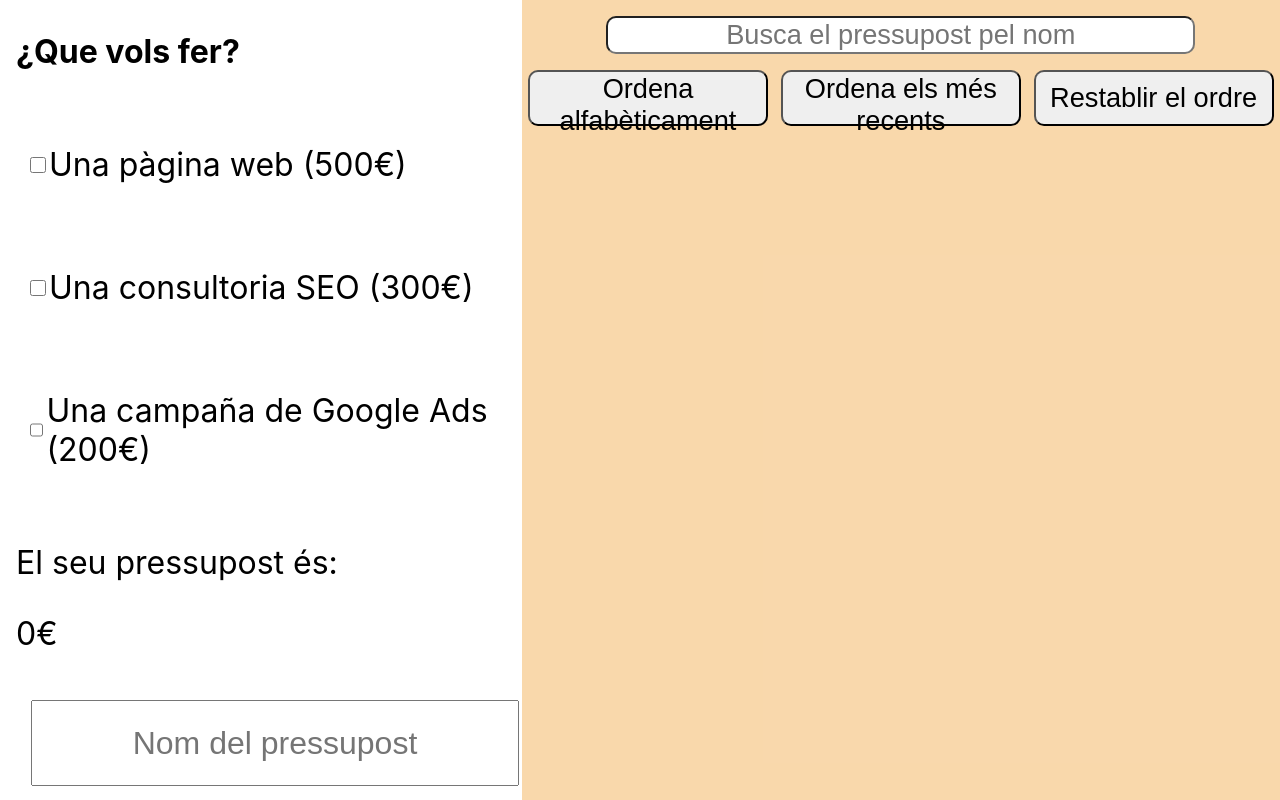
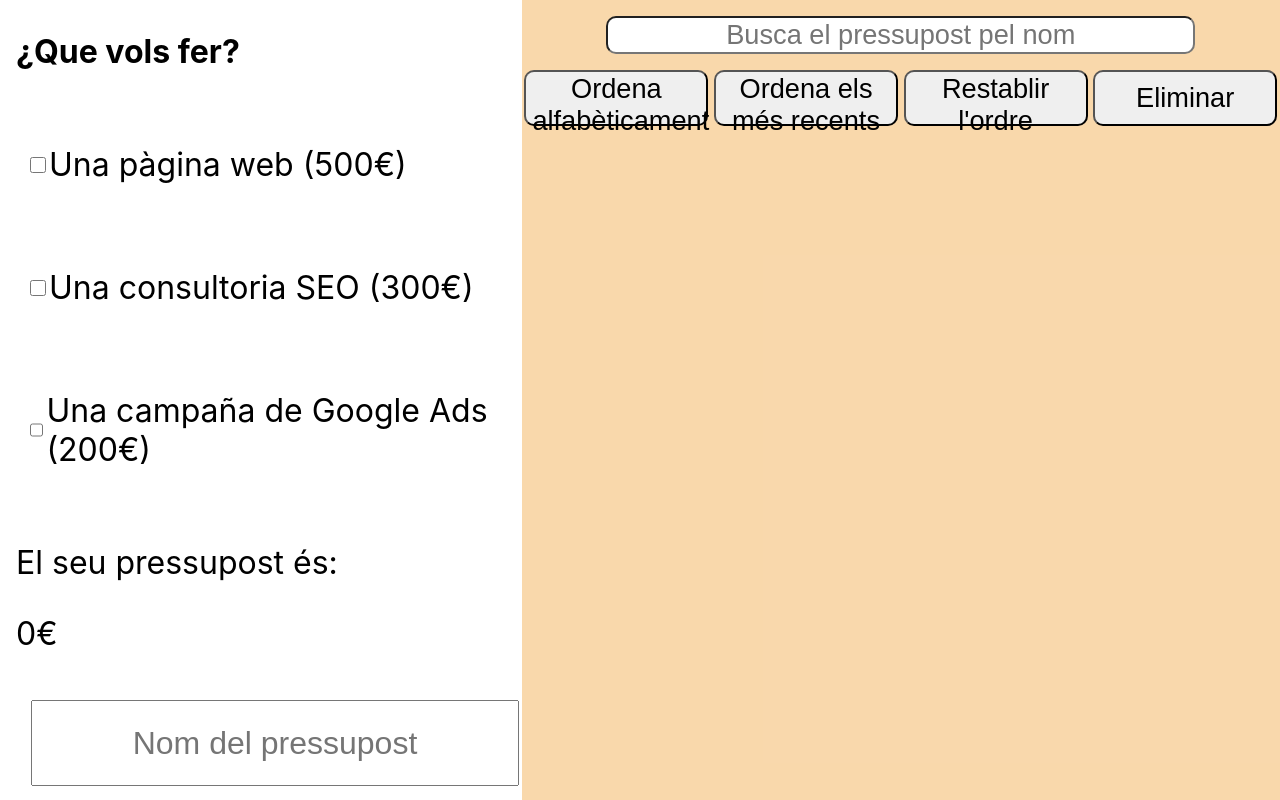
Before and after one commit to CristianAltGr/Sprint-7, a React (Create React App) app in the folder budget/: page /budget in a window 1280 px wide. Shown: the top 800 px of the page. Built offline with nearby package versions, Linux system fonts and the light colour scheme.

Commit message:
exercice 10 do it!

```diff
--- a/budget/src/App.js
+++ b/budget/src/App.js
@@ -19,7 +19,7 @@ function App() {
   {name:"ads", value: 200, check: false}]);
   const [nameUser, setName]= useState("");
   const [nameBudget, setBudget]= useState("");
-  const [listBudget,setList]=useState([]);
+  const [listBudget,setList]=useState(JSON.parse(localStorage.getItem(`list`))||[]);
 
   const selectService = (event) => {
 
@@ -93,6 +93,10 @@ function App() {
     setList([...listBudget,budgetObj]);
   }
 
+  const deleteList = () => {
+    setList([]);
+  }
+
   useEffect(()=>{
 
     const total= status.reduce((acc,state) => {
@@ -143,7 +147,7 @@ function App() {
           </div>
           <SavedInput onClick={BudgetList} onChange={configBudget}/>
         </div>
-        <List list={listBudget}></List>
+        <List list={listBudget} onClick={deleteList}></List>
       </Contain>
     </>
   );
--- a/budget/src/components/scene/list.js
+++ b/budget/src/components/scene/list.js
@@ -4,10 +4,11 @@ import { InfoList, ListS, ButList, InputList } from "../styles";
 
 const List = (props) =>{
 
-  const [budgets,setBudgets]=useState(props.list)
+  const [budgets,setBudgets]=useState(props.list);
 
   useEffect(()=>{
     setBudgets(props.list);
+    localStorage.setItem(`list`, JSON.stringify(props.list))
   },[props.list])
 
   const orderByName = () => {
@@ -46,7 +47,8 @@ const List = (props) =>{
       <ButList className="buttonsList">
         <button onClick={orderByName}>Ordena alfabèticament</button>
         <button onClick={orderByDate}>Ordena els més recents</button>
-        <button onClick={orderRestart}>Restablir el ordre</button>
+        <button onClick={orderRestart}>Restablir l'ordre</button>
+        <button onClick={props.onClick}>Eliminar</button>
       </ButList>
       <div>
         { budgets.map(bud=>{
--- a/budget/src/components/styles.js
+++ b/budget/src/components/styles.js
@@ -154,7 +154,7 @@ export const ButList = styled.div`
     margin-top: 2vh;
 
     button{
-        width: 30vh;
+        width: 23vh;
         height: 7vh;
         font-size: 1.7em;
         border-radius: 10px;
```
